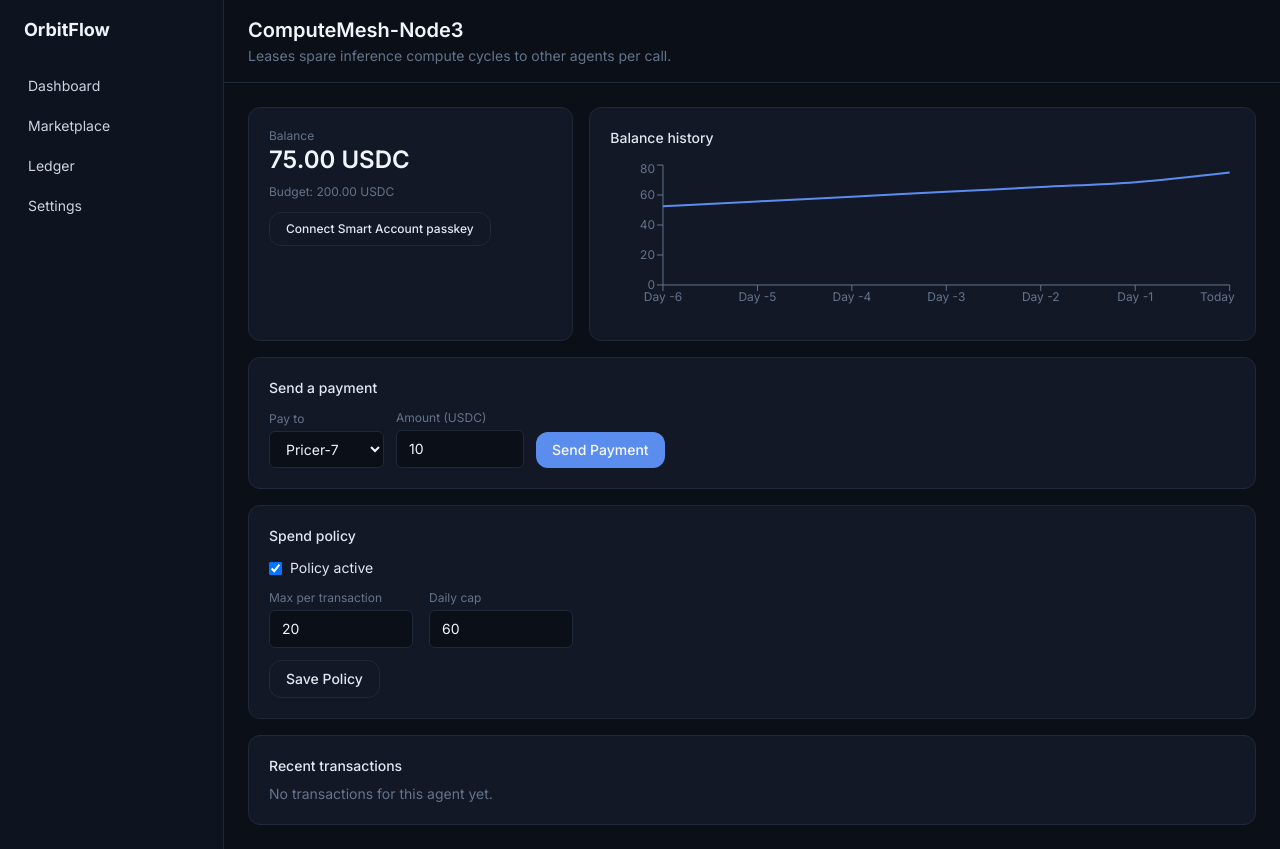
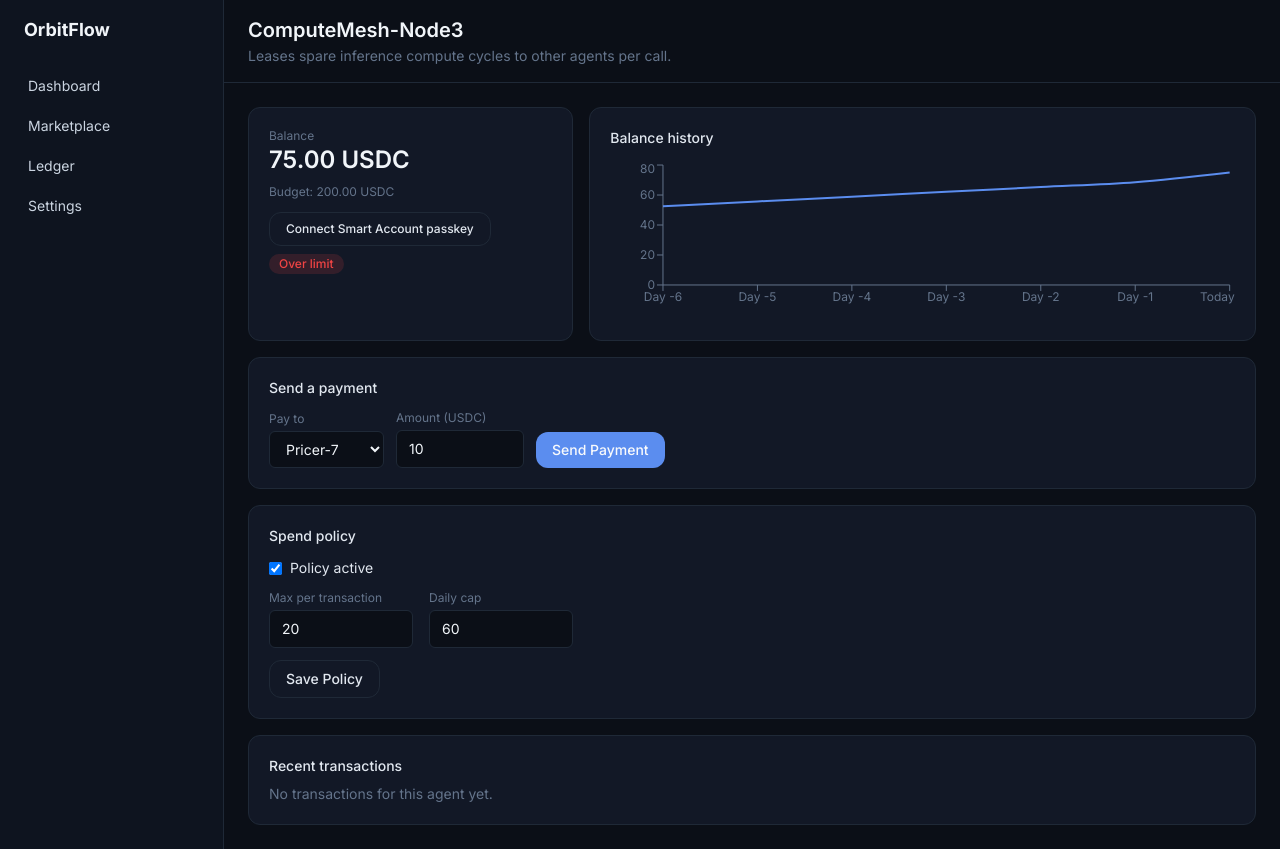
Before and after one commit to OrbitFlow-AI/Frontend, a Next.js app: page /dashboard/agents/agent_compute in a window 1280 px wide. Both pictures are taken after a click on the button "Sign in as Operator". Built offline with nearby package versions, Linux system fonts and the light colour scheme.

Commit message:
feat: add pause/resume control to agent detail page

```diff
--- a/app/dashboard/agents/[id]/page.tsx
+++ b/app/dashboard/agents/[id]/page.tsx
@@ -5,11 +5,14 @@ import { notFound, useParams } from "next/navigation";
 import dynamic from "next/dynamic";
 import { Topbar } from "@/components/layout/Topbar";
 import { Card } from "@/components/ui/Card";
+import { Button } from "@/components/ui/Button";
+import { Badge } from "@/components/ui/Badge";
 import { PayAgentForm } from "@/components/agents/PayAgentForm";
 import { PolicyEditor } from "@/components/agents/PolicyEditor";
 import { WalletConnectButton } from "@/components/agents/WalletConnectButton";
 import { TransactionRow } from "@/components/transactions/TransactionRow";
 import { useAgentContext } from "@/lib/context/AgentContext";
+import { useToast } from "@/lib/context/ToastContext";
 import { formatAmount } from "@/lib/utils/format";
 
 const BalanceHistoryChart = dynamic(() => import("@/components/agents/BalanceHistoryChart"), {
@@ -19,7 +22,8 @@ const BalanceHistoryChart = dynamic(() => import("@/components/agents/BalanceHis
 
 export default function AgentDetailPage() {
   const { id } = useParams<{ id: string }>();
-  const { agents, transactions, isLoading } = useAgentContext();
+  const { agents, transactions, isLoading, pauseAgent, resumeAgent } = useAgentContext();
+  const { notify } = useToast();
 
   if (isLoading) {
     return <p className="p-6 text-sm text-muted">Loading agent…</p>;
@@ -36,6 +40,16 @@ export default function AgentDetailPage() {
   );
   const recipients = agents.filter((a) => a.id !== agent.id);
 
+  async function handleToggleStatus() {
+    if (agent.status === "paused") {
+      await resumeAgent(agent.id);
+      notify(`${agent.name} resumed.`, "success");
+    } else {
+      await pauseAgent(agent.id);
+      notify(`${agent.name} paused.`, "warning");
+    }
+  }
+
   return (
     <>
       <Topbar title={agent.name} subtitle={agent.description} />
@@ -46,8 +60,15 @@ export default function AgentDetailPage() {
             {formatAmount(agent.balance, agent.asset)}
           </p>
           <p className="mt-2 text-xs text-muted">Budget: {formatAmount(agent.budget, agent.asset)}</p>
-          <div className="mt-3">
+          <div className="mt-3 flex flex-wrap items-center gap-2">
             <WalletConnectButton agent={agent} />
+            {agent.status === "over_limit" ? (
+              <Badge tone="danger">Over limit</Badge>
+            ) : (
+              <Button variant="secondary" onClick={handleToggleStatus} className="text-xs">
+                {agent.status === "paused" ? "Resume agent" : "Pause agent"}
+              </Button>
+            )}
           </div>
         </Card>
 
```
